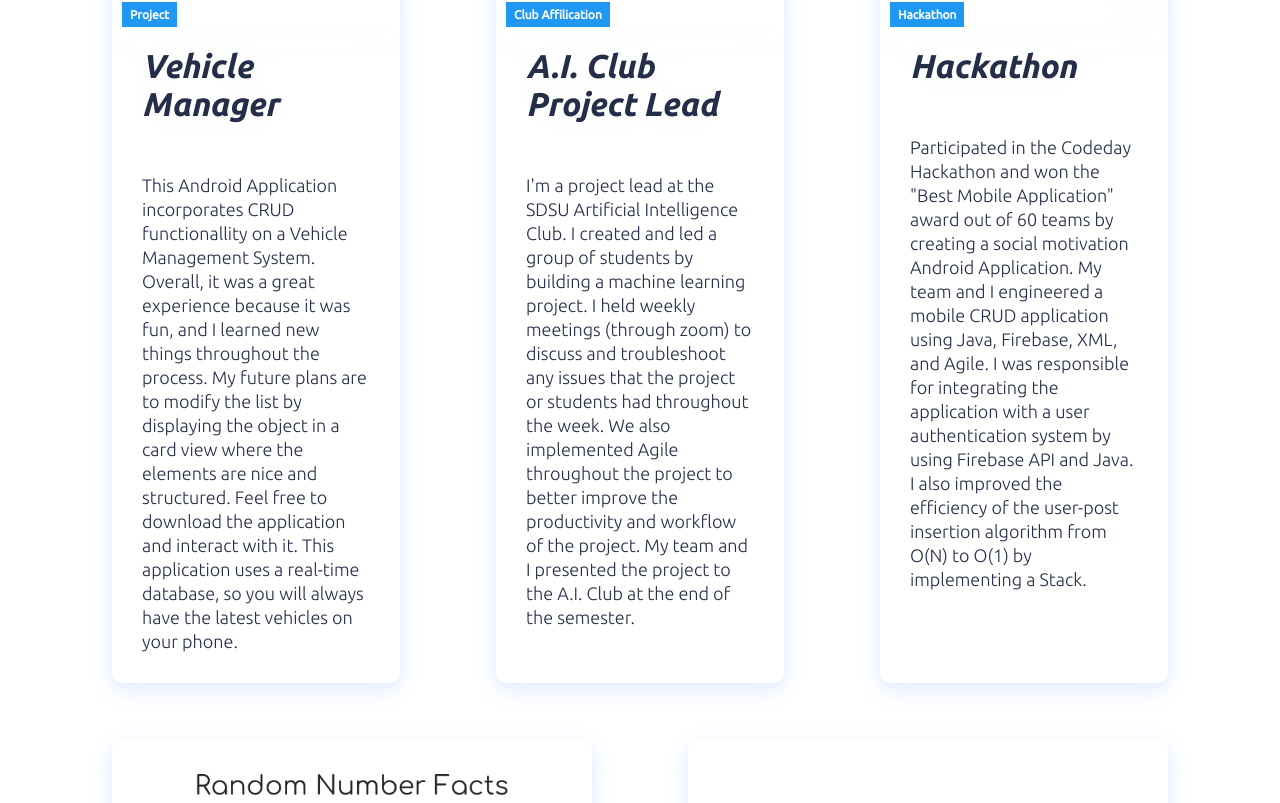
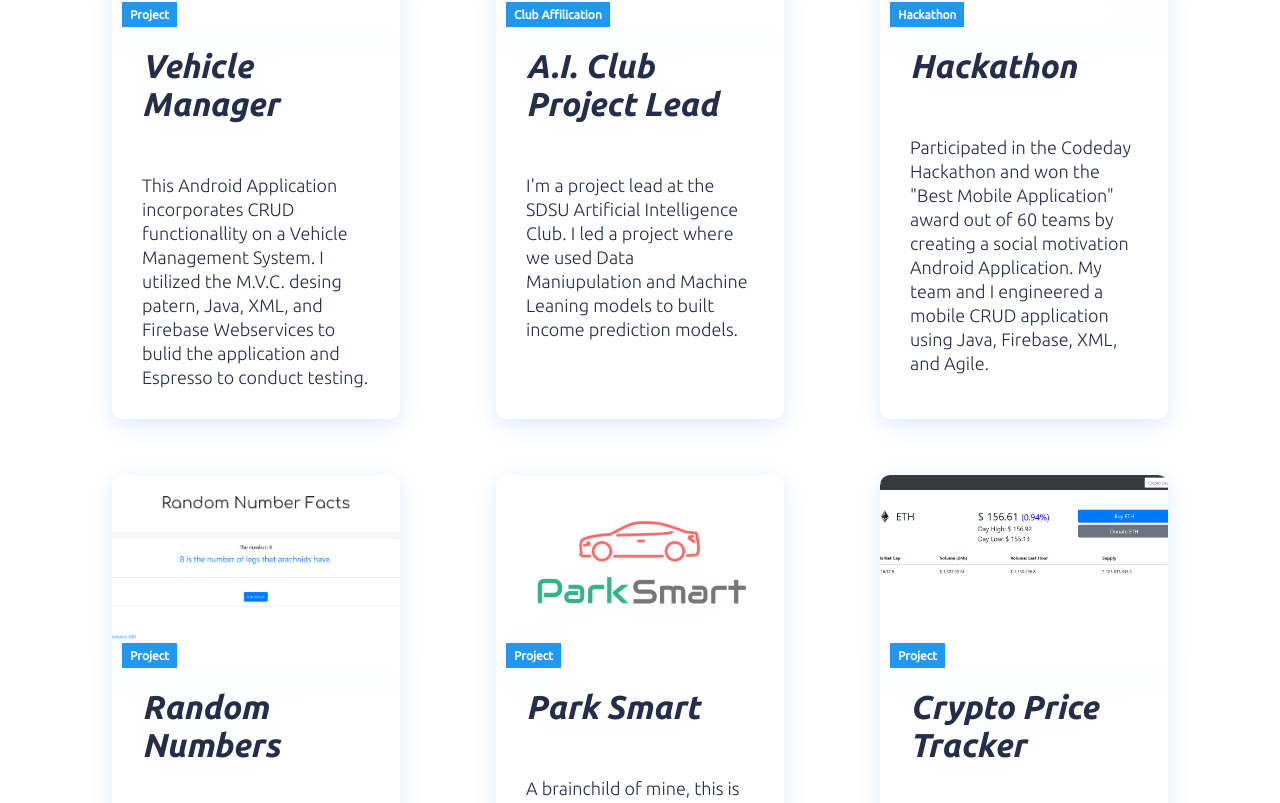
Before and after one commit to Robbie08/my-software-engineer-portfolio, a React (Create React App) app: page / in a window 1280 px wide. Shown: the part 1226-2029 px from the top of the page. Built offline with nearby package versions, Linux system fonts and the light colour scheme.

Commit message:
Updated project description on card components

```diff
--- a/src/components/Cards.css
+++ b/src/components/Cards.css
@@ -146,6 +146,7 @@
   @media only screen and (max-width: 600px) {
     .cards__item {
       margin: 0 0rem;
+      margin-bottom: 2rem;
     }
 
   }
--- a/src/components/Cards.js
+++ b/src/components/Cards.js
@@ -16,10 +16,8 @@ function Cards(){
                     src='images/project-github-logo.jpg'
                     title='Vehicle Manager'
                     text='This Android Application incorporates CRUD functionallity on a Vehicle Management System.
-                    Overall, it was a great experience because it was fun, and I learned new things throughout the process.
-                    My future plans are to modify the list by displaying the object in a card view where the elements
-                    are nice and structured. Feel free to download the application and interact with it.
-                    This application uses a real-time database, so you will always have the latest vehicles on your phone.'
+                    I utilized the M.V.C. desing patern, Java, XML, and Firebase Webservices to bulid the application
+                    and Espresso to conduct testing.'
                     label='Project'
                     path='https://github.com/Robbie08/VehicleManager' />
 
@@ -27,12 +25,8 @@ function Cards(){
                     src='images/project-aiclub.png'
                     title='A.I. Club Project Lead'
                     text="I'm a project lead at the SDSU Artificial Intelligence Club.
-                    I created and led a group of students by building a machine learning
-                    project. I held weekly meetings (through zoom) to discuss and
-                    troubleshoot any issues that the project or students had throughout
-                    the week. We also implemented Agile throughout the project to better
-                    improve the productivity and workflow of the project. My team and I
-                    presented the project to the A.I. Club at the end of the semester."
+                    I led a project where we used Data Maniupulation and Machine Leaning models to
+                    built income prediction models."
                     label='Club Affilication'
                     path='https://github.com/Robbie08/income-prediction' />
 
@@ -43,12 +37,7 @@ function Cards(){
                     and won the "Best Mobile Application" award
                     out of 60 teams by creating a social motivation
                     Android Application. My team and I engineered a mobile
-                    CRUD application using Java, Firebase, XML, and Agile.
-                    I was responsible for integrating the application with
-                    a user authentication system by using Firebase API and
-                    Java. I also improved the efficiency of the user-post
-                    insertion algorithm from O(N) to O(1) by
-                    implementing a Stack.'
+                    CRUD application using Java, Firebase, XML, and Agile.'
                     label='Hackathon'
                     path='https://www.codeday.org/' />
                 </ul>
@@ -58,15 +47,7 @@ function Cards(){
                     title='Random Numbers'
                     text="This React application uses the Numbers API to
                     generate random facts about numbers. I created this
-                    application to practice consuming API's with React.js.
-
-                    I learned how to correctly make requests to the API
-                    as well as using syntax like async/await to handle
-                    promisses.
-
-                    I also hosted the Random Numbers Facts website onto
-                    the heroku server. Feel free to check it out and play
-                    around with the website I created."
+                    application to practice consuming API's with React.js."
                     label='Project'
                     path='http://random-numbers-facts.herokuapp.com/' />
 
@@ -76,14 +57,21 @@ function Cards(){
                     text='A brainchild of mine, this
                     is an Android parking application
                     for university students and faculty
-                    to find available parking spaces in
-                    a campus lot or parking structure.
-                    This application incorporates Firebase
-                    database for user and parking lot information
-                     and also incorporates the Google Maps API.'
+                    to find available parking spaces.
+                    I used Java, XML, Firebase Webservices and the Google Maps API.'
                     label='Project'
                     path='https://github.com/Robbie08/ParkSmart' />
 
+                    <CardItem
+                    src='images/project-coin-search.png'
+                    title='Crypto Price Tracker'
+                    text="This website's intened purpose
+                    is for crypto lovers to be able to search
+                    crypto currency information as well as the
+                    latests news articles relevant to anything crypto. I used
+                    Django, Python, Bootstrap, and the Crypto Compare API."
+                    label='Project'
+                    path=' https://github.com/Robbie08/CryptoWebApp' />
                 </ul>
             </div>
         </div>
```
Also changed, not shown: public/images/project-coin-search.png (added), 1 other file (tests, documents, lock files or other folders).
